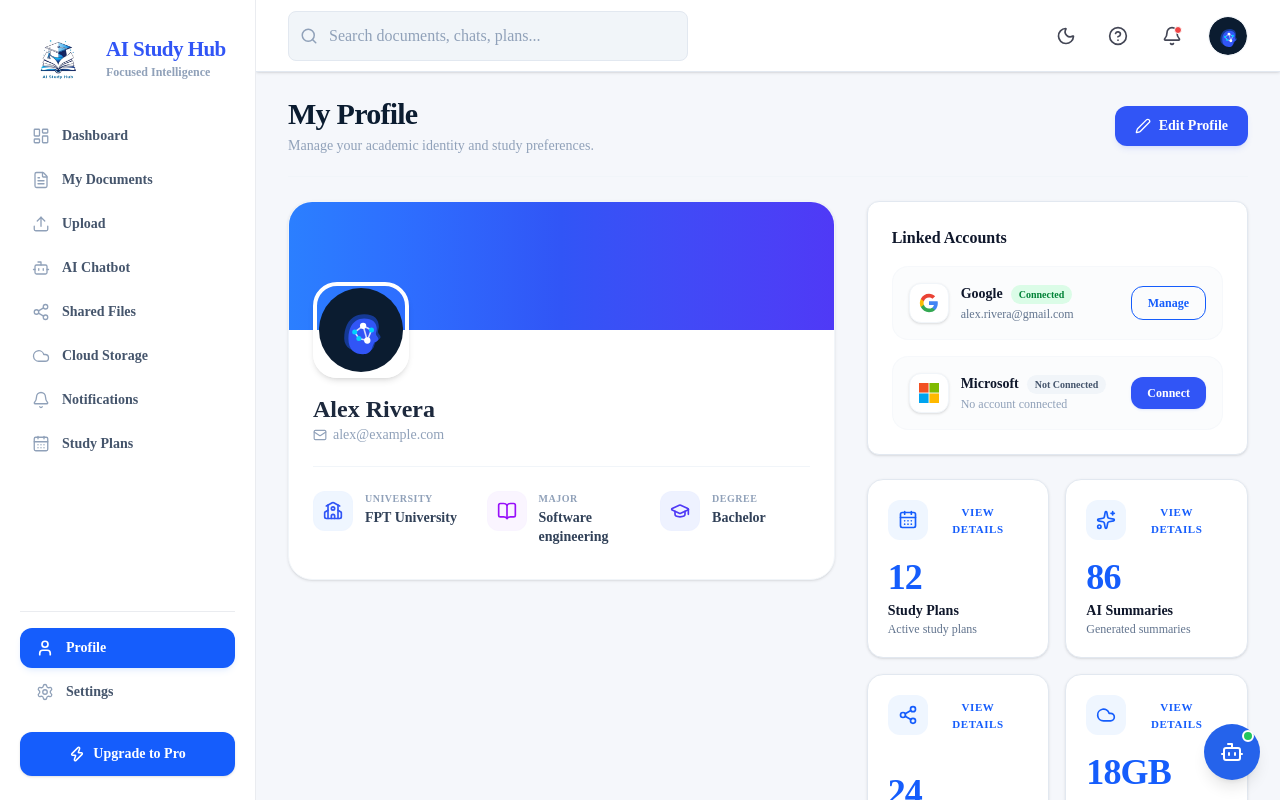
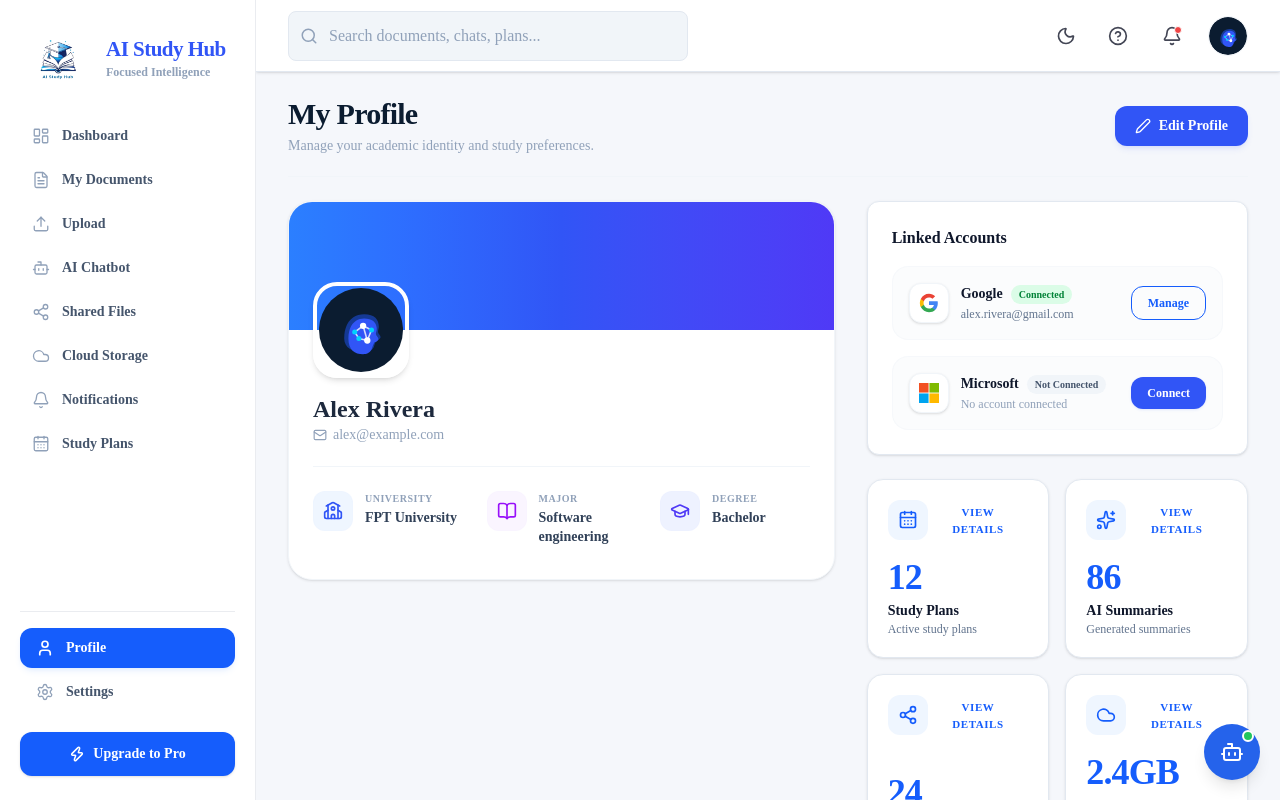
Before and after one commit to huynhduybinh24/SWP391_AIStudyHub, a React (Vite) app in the folder FrontEnd/: page /dashboard/profile in a window 1280 px wide. Built offline with nearby package versions, Linux system fonts and the light colour scheme; the HTML template or start-up script is replaced by a standard one.

Commit message:
feat: add StatisticsSection component to display and navigate user profile analytics

```diff
--- a/FrontEnd/src/features/profile/components/StatisticsSection.tsx
+++ b/FrontEnd/src/features/profile/components/StatisticsSection.tsx
@@ -5,11 +5,20 @@ import { useToast } from '@/components/ui/Toast'
 import { StatisticsCard, StatisticItem } from './StatisticsCard'
 import { StatisticsDetailModal } from './StatisticsDetailModal'
 import { useTranslation } from '@/context/LanguageContext'
+import { useAuthStore } from '@/stores/authStore'
+import { env } from '@/config/env'
 
 export function StatisticsSection() {
   const navigate = useNavigate()
   const toast = useToast()
   const { t, language } = useTranslation()
+  const user = useAuthStore((s) => s.user)
+
+  const isPro = user?.plan === 'pro'
+  const isInstitutional = user?.plan === 'institutional'
+
+  const totalGb = isPro ? env.PRO_STORAGE_LIMIT : isInstitutional ? 1000 : env.FREE_STORAGE_LIMIT
+  const usedGb = isPro ? 18.0 : isInstitutional ? 12.4 : 2.4
 
   // Localized statistics values recalculated on language change
   const statistics = useMemo<StatisticItem[]>(() => [
@@ -37,11 +46,13 @@ export function StatisticsSection() {
     {
       id: 'storageUsed',
       label: t.profile.storageUsedLabel,
-      value: '18GB',
-      description: t.profile.storageUsedDesc,
+      value: `${usedGb}GB`,
+      description: language === 'vi'
+        ? `Đã dùng trên ${totalGb}GB`
+        : `Used of ${totalGb}GB`,
       route: '/cloud-storage',
     },
-  ], [t])
+  ], [t, language, usedGb, totalGb])
 
   const [selectedStatistic, setSelectedStatistic] = useState<StatisticItem | null>(null)
   const [statisticDetailOpen, setStatisticDetailOpen] = useState(false)
```
